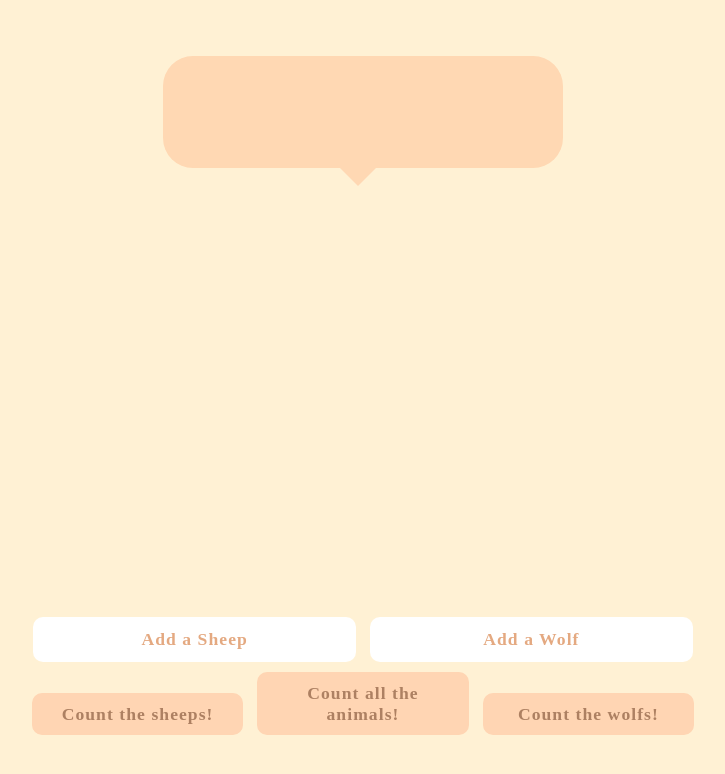
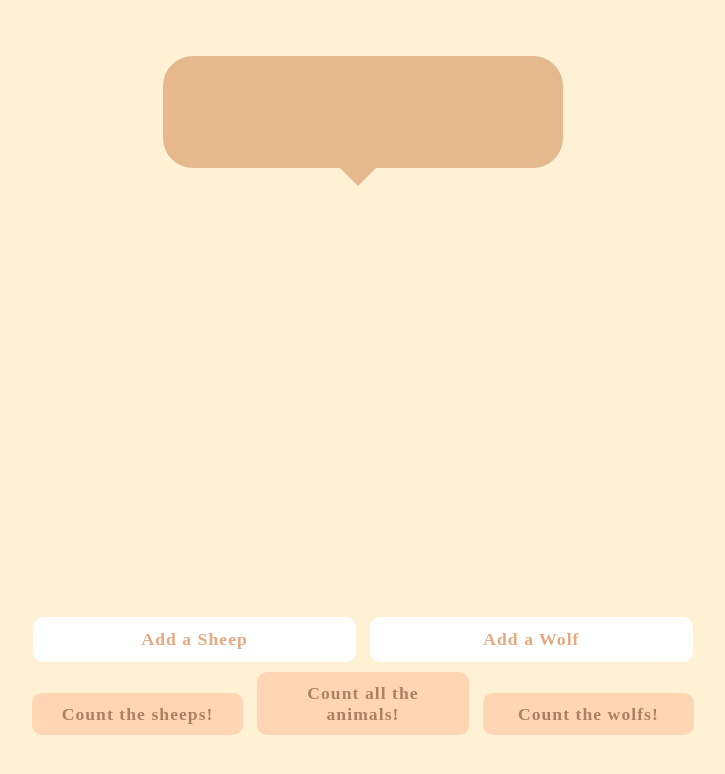
Before and after one commit to EmmaFC/02--Counting-sheeps, a plain HTML site: page index.html in a window 1280 px wide. Shown: the whole page, without its empty margins (277-1002 px from the left). Drawn offline with Linux system fonts and the light colour scheme.

Commit message:
adding more css changes

```diff
--- a/styles/index.css
+++ b/styles/index.css
@@ -39,12 +39,12 @@ main {
     margin: auto;
     height: 7em;
     width: 25em;
-    background: rgb(255, 216, 179);
+    background: rgb(230, 184, 141);
     border-radius: 30px;
     text-align: center;
 }
 .result-message:after {
-    border: 20px solid rgb(255, 216, 179);
+    border: 20px solid rgb(230, 184, 141);
     content: '';
     border-left-color: transparent;
     border-bottom-color: transparent;
```
